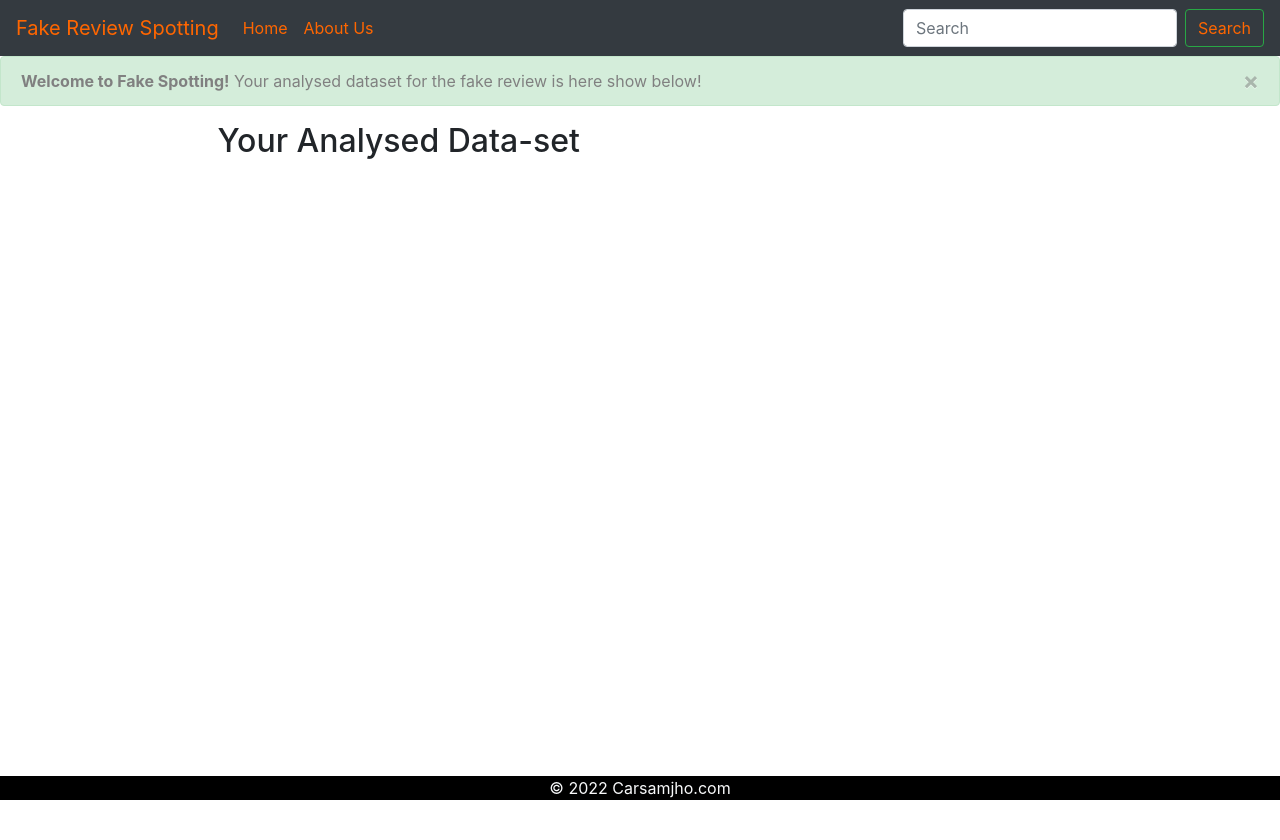
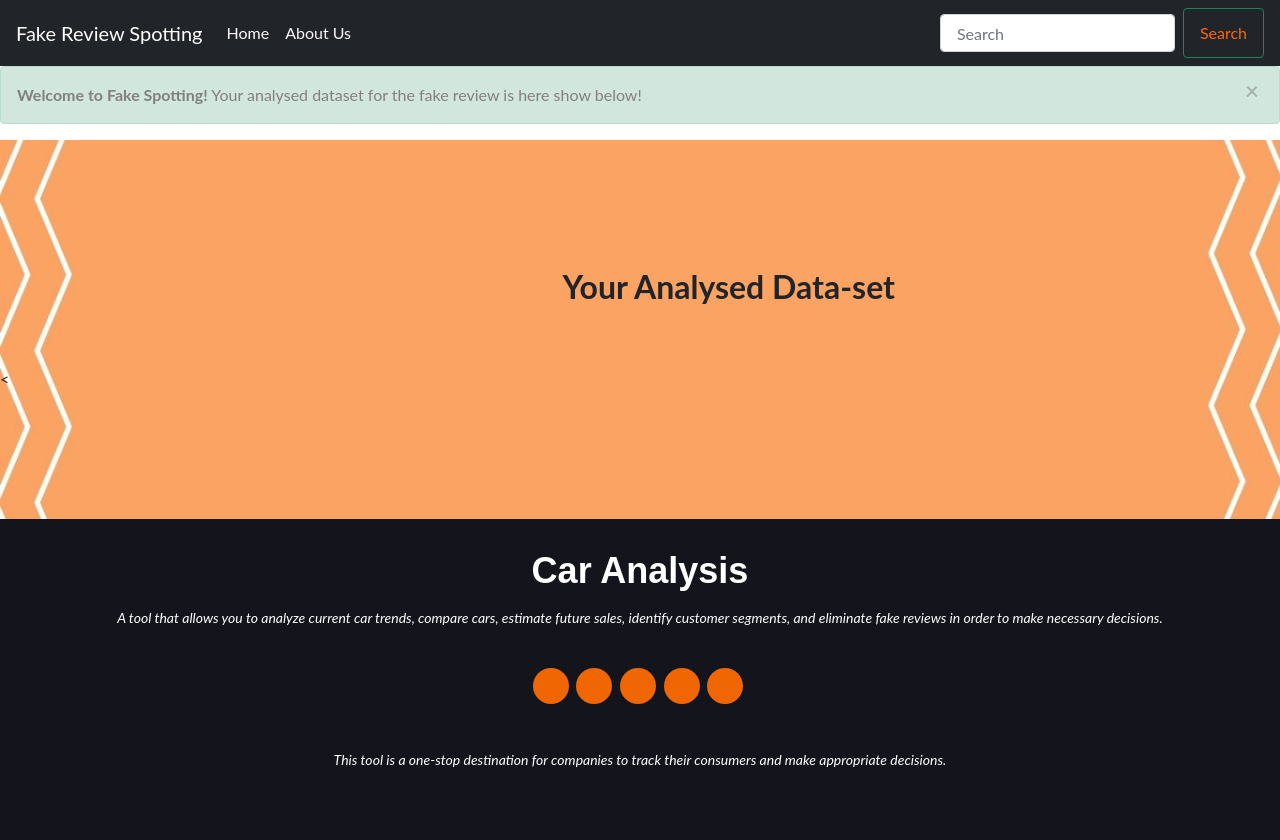
Before and after one commit to sayantann11/Engage_Project_Automotive_industry, a Django app: template templates/result2.html in a window 1280 px wide. Before the commit the page ends 800 px from the top, so only its background shows below. Run offline with Django 3.2, Linux system fonts and the light colour scheme; the template is opened without the code that fills it, so the values that code supplies are empty; parts of the project's set-up code (start-up, migrations or seed data) failed here and were passed over; some libraries are stand-ins or nearby versions.

Commit message:
Update result2.html

```diff
--- a/templates/result2.html
+++ b/templates/result2.html
@@ -11,7 +11,8 @@
         integrity="sha384-GJzZqFGwb1QTTN6wy59ffF1BuGJpLSa9DkKMp0DgiMDm4iYMj70gZWKYbI706tWS" crossorigin="anonymous">
     <!--Typed.js-->
     <script type="text/javascript" src="https://cdn.jsdelivr.net/npm/typed.js"></script>
-
+<!-- Core theme CSS (includes Bootstrap)-->
+        <link href="../assets/css/styles.css" rel="stylesheet" />
     <title>Fake Review</title>
     <!-- Favicon-->
     <link rel="shortcut icon" href="#">
@@ -33,7 +34,7 @@
 
 
     <nav class="navbar navbar-expand-lg navbar-dark bg-dark">
-        <a class="navbar-brand" href="fake.html" style="color:rgb(255, 102, 0) ;">Fake Review Spotting </a>
+        <a class="navbar-brand" href="fake.html" style="color:rgb(253, 252, 251) ;">Fake Review Spotting </a>
         <button class="navbar-toggler" type="button" data-toggle="collapse" data-target="#navbarNavDropdown"
             aria-controls="navbarNavDropdown" aria-expanded="false" aria-label="Toggle navigation">
             <span class="navbar-toggler-icon"></span>
@@ -41,11 +42,11 @@
         <div class="collapse navbar-collapse" id="navbarNavDropdown">
             <ul class="navbar-nav">
                 <li class="nav-item active">
-                    <a class="nav-link" href="/" style="color:rgb(255, 102, 0) ;">Home <span
+                    <a class="nav-link" href="/" style="color:rgb(254, 253, 253) ;">Home <span
                             class="sr-only">(current)</span></a>
                 </li>
                 <li class="nav-item">
-                    <a class="nav-link" href="/aboutus.html" style="color:rgb(255, 102, 0) ;">About Us</a>
+                    <a class="nav-link" href="/aboutus.html" style="color:rgb(252, 250, 249) ;">About Us</a>
                 </li>
 
 
@@ -69,8 +70,10 @@
             <span aria-hidden="true">&times;</span>
         </button>
     </div>
-
-
+<header class="masthead-2">
+<section class="content-section" id="portfolio">
+            <div class="container px-4 px-lg-5">
+                <div class="content-section-heading text-center">
 
     <div class="frame" style="margin-bottom: 5%; margin-left: 17%;">
 
@@ -91,8 +94,15 @@
             {% endfor %}
             </tr>
         </table>
+
+
+
     </div>
-    <!-- Typed.js DONT TOUCH THIS! -->
+	</div>
+
+	</section>
+
+	<    <!-- Typed.js DONT TOUCH THIS! -->
     <div id="typed-strings">
     </div>
 
@@ -108,12 +118,27 @@
 
         });
     </script>
+	</header>
     <!-- Footer-->
-    <footer class="footer">
-        <div class="container">
-            <span class="text-light">&#169 2022 Carsamjho.com </span>
-        </div>
-    </footer>
+
+<footer id="footer">
+    <div class="container">
+      <h3>Car Analysis</h3>
+      <p>
+        A tool that allows you to analyze current car trends, compare cars, estimate future sales, identify customer
+        segments, and eliminate fake reviews in order to make necessary decisions.
+      </p>
+      <div class="social-links">
+        <a href="#" class="twitter"><i class="bx bxl-twitter"></i></a>
+        <a href="#" class="facebook"><i class="bx bxl-facebook"></i></a>
+        <a href="#" class="instagram"><i class="bx bxl-instagram"></i></a>
+        <a href="#" class="google-plus"><i class="bx bxl-skype"></i></a>
+        <a href="#" class="linkedin"><i class="bx bxl-linkedin"></i></a>
+      </div>
+      <p>This tool is a one-stop destination for companies to track their consumers and make appropriate decisions.</p>
+    </div>
+  </footer>
+
 
     <!-- Optional JavaScript -->
     <!-- jQuery first, then Popper.js, then Bootstrap JS -->
```
